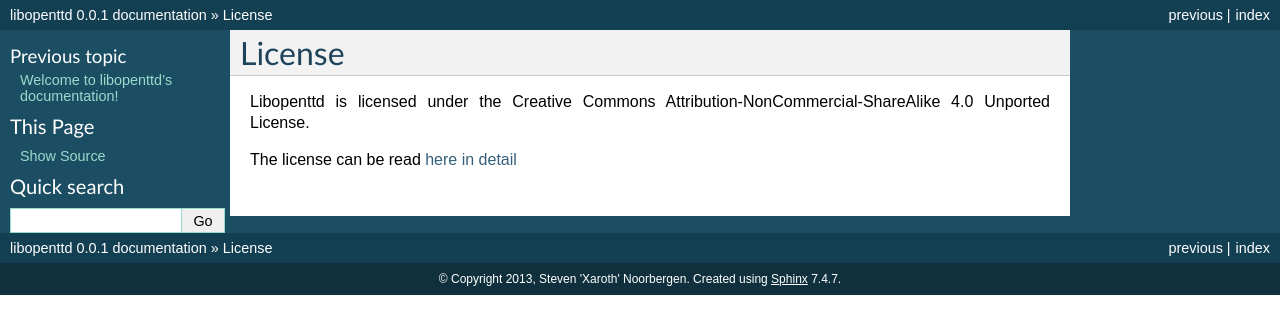
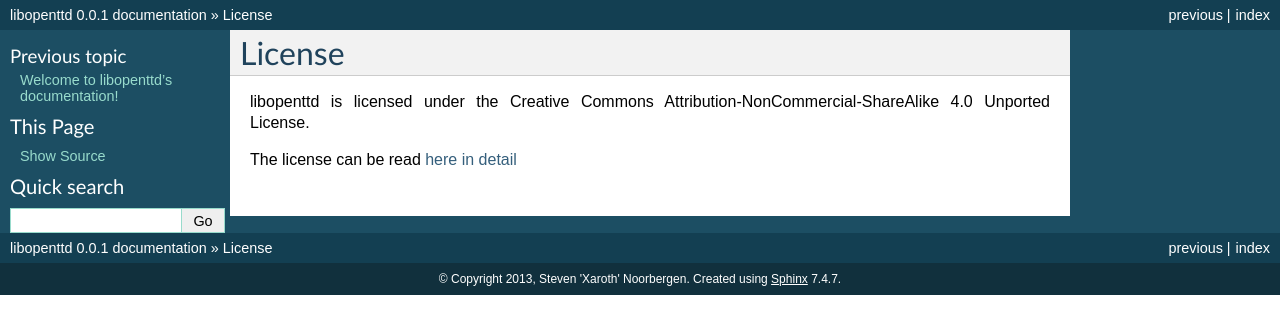
Before and after one commit to libopenttd/libopenttd, a Sphinx documentation site: the page built from docs/source/license.rst, in a window 1280 px wide. Shown: the top 334 px of the page. Built offline with Sphinx 7.4.7, drawn with Linux system fonts in a browser that asks for light colours.

```diff
--- a/docs/source/license.rst
+++ b/docs/source/license.rst
@@ -2,6 +2,6 @@
  License
 =========
 
-Libopenttd is licensed under the Creative Commons Attribution-NonCommercial-ShareAlike 4.0 Unported License.
+libopenttd is licensed under the Creative Commons Attribution-NonCommercial-ShareAlike 4.0 Unported License.
 
 The license can be read `here <http://creativecommons.org/licenses/by-nc-sa/4.0/>`_ `in detail <http://creativecommons.org/licenses/by-nc-sa/4.0/legalcode>`_
```
